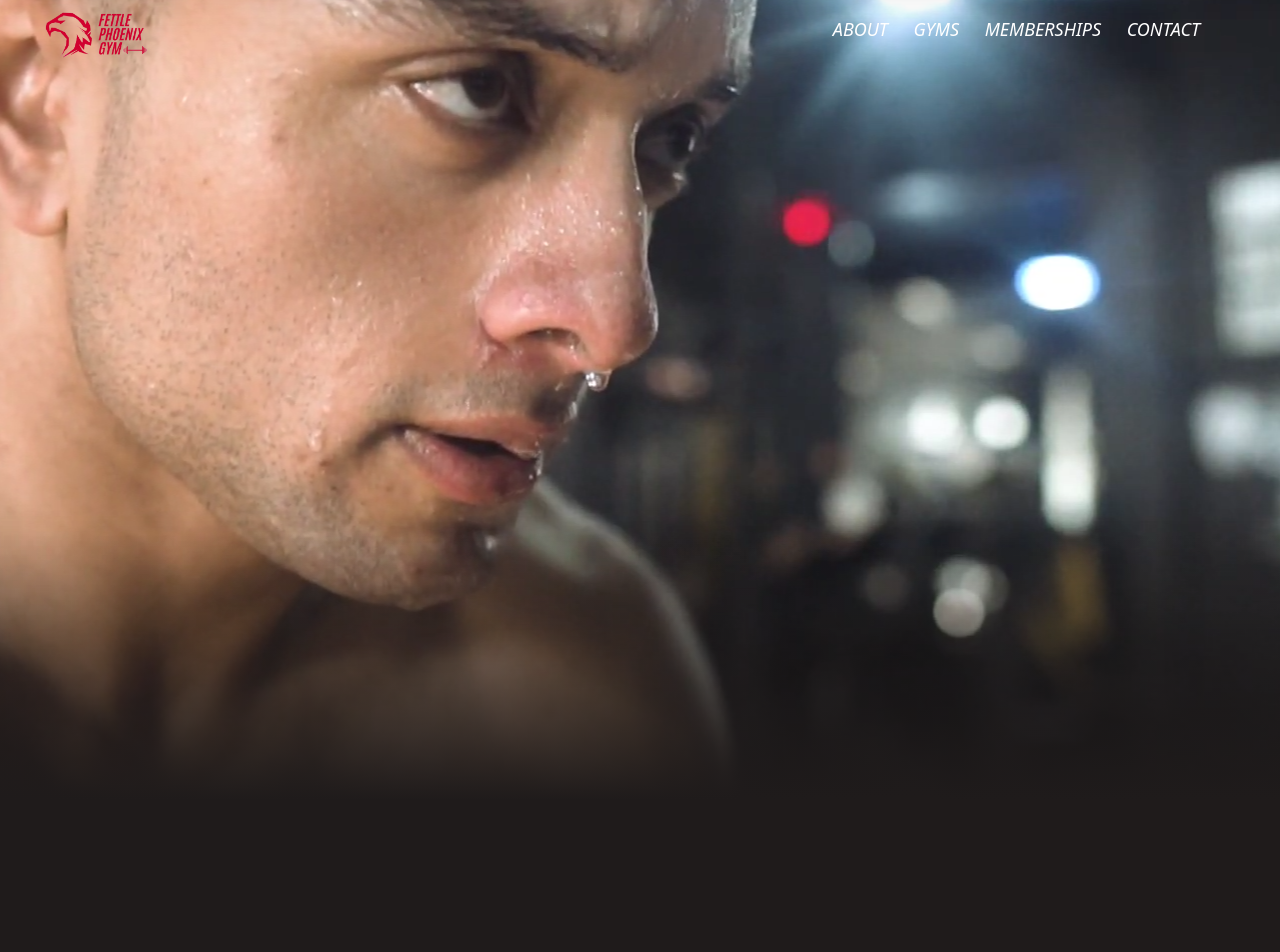
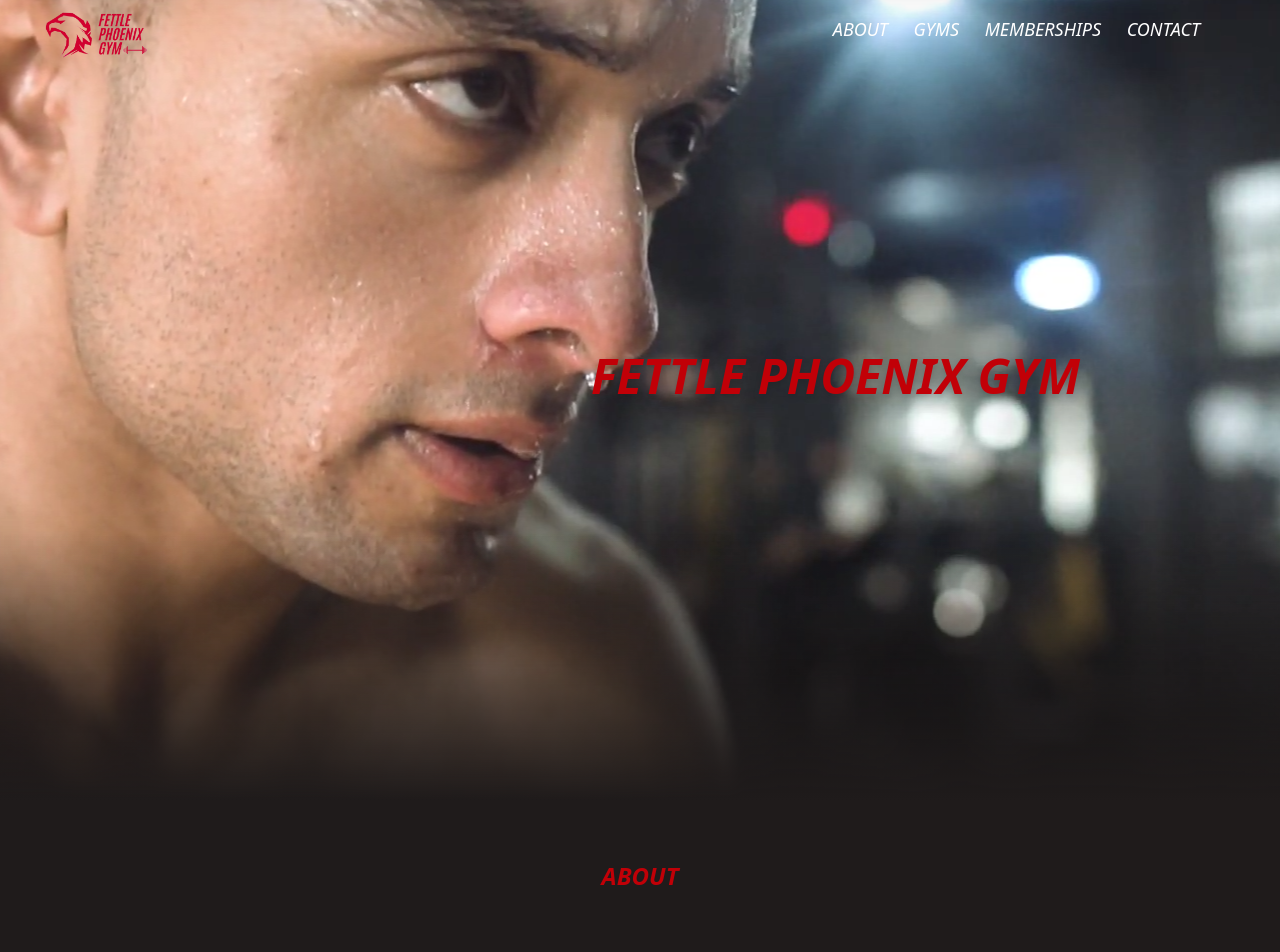
Before and after one commit to Kunalkc/Fettle-Phoenix-Gym, a React app: page / in a window 1280 px wide. Shown: the top 952 px of the page. Built offline with nearby package versions, Linux system fonts and the light colour scheme.

Commit message:
added animation styles

```diff
--- a/components/App.js
+++ b/components/App.js
@@ -13,10 +13,14 @@
             <main>
                 <div className=" relative w-full h-screen bg-[url(/img/cover.png)] object-cover bg-center">
 
+                <h1 className="absolute bottom-100 right-50 text-red-700 text-5xl font-bold italic drop-shadow-md fade-in-static">FETTLE PHOENIX GYM</h1>
+
                 <div className="absolute bottom-0 left-0 w-full h-1/3 bg-gradient-to-b from-transparent to-[rgb(31,27,27)]"></div>
                 </div>
-                <div id="ABOUT" className=" w-full h-screen">
+                <div id="ABOUT" className=" w-full h-screen flex flex-col gap-[4vw] items-center">
 
+                 <h1 className="my-15 text-red-700 text-2xl font-bold italic fade-in">ABOUT</h1>
+                 <p className="text-white text-center w-[70vw] fade-in">Fettle Phoenix Gym in Sundernagar, owned by pro bodybuilder Nirit, is a premier fitness hub designed for those who are serious about strength, endurance, and transformation. Equipped with cutting-edge machines, free weights, and specialized training zones, the gym offers a dynamic space for beginners and professionals alike. With Nirits expertise and personalized coaching, members receive top-tier guidance to achieve peak performance, whether it’s muscle building, fat loss, or overall fitness. At Fettle Phoenix Gym, every workout is a step toward redefining strength and resilience.</p>
 
                 </div>
                 <div id="GYMS" className=" w-full h-screen">
--- a/css/style.css
+++ b/css/style.css
@@ -12,3 +12,35 @@
 .hero{
     color: red;
 }
+
+@keyframes fadeInFromBelow {
+    from {
+      opacity: 0;
+      transform: translateY(10px);
+    }
+    to {
+      opacity: 1;
+      transform: translateY(0);
+    }
+  }
+
+.fade-in {
+    animation: fadeInFromBelow  ease-out forwards;
+    animation-timeline: view();
+    animation-range: entry 0% cover 50%;
+  }
+
+@keyframes fadeInFromBelow1 {
+  from {
+    opacity: 0;
+    transform: translateY(10px);
+  }
+  to {
+    opacity: 1;
+    transform: translateY(0);
+  }
+}
+
+.fade-in-static {
+  animation: fadeInFromBelow1 0.7s ease-out forwards;
+}
--- a/tailwind.config.js
+++ b/tailwind.config.js
@@ -1,7 +1,17 @@
 module.exports = {
     content: ["./index.html", "./index.js" , "./components/**/*.{html,js,jsx,ts,tsx}"],
     theme: {
-        extend: {},
+        extend: {
+          animation: {
+            "fade-in": "fade-in 1s ease-out forwards",
+          },
+          keyframes: {
+            "fade-in": {
+              "0%": { opacity: "0", transform: "translateY(10px)" },
+              "100%": { opacity: "1", transform: "translateY(0)" },
+            },
+          },
+        },
       },
       variants: {
         extend: {},
```
Also changed, not shown: 4 other files (tests, documents, lock files or other folders).
